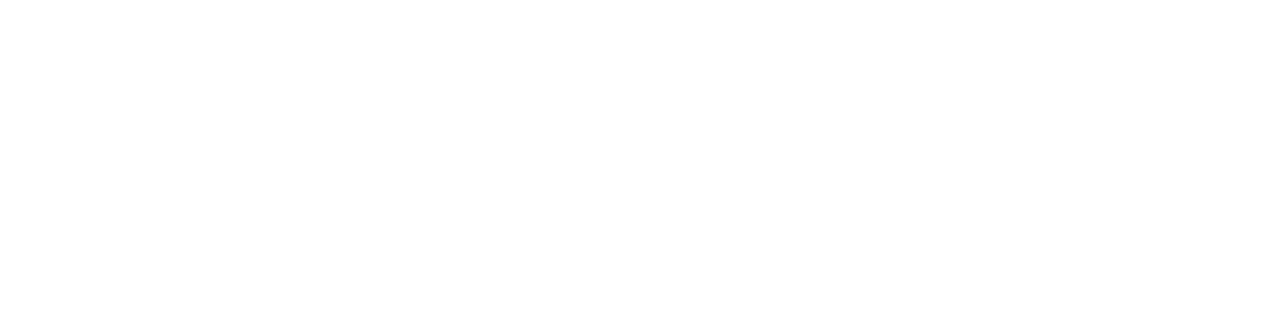
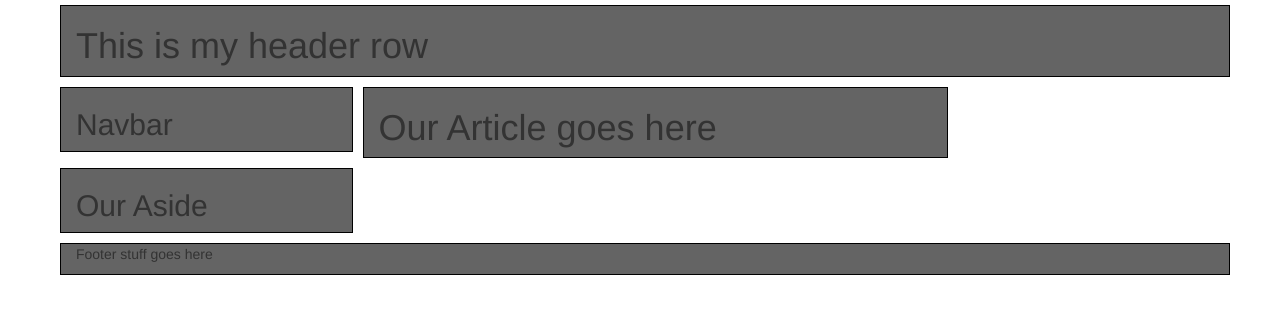
Before and after one commit to Patmonaghan/bootstrap_grid, a plain HTML site: page index.html in a window 1280 px wide. Drawn offline with nearby package versions, Linux system fonts and the light colour scheme.

Commit message:
Update index.html

```diff
--- a/index.html
+++ b/index.html
@@ -12,8 +12,15 @@
     <link rel="stylesheet" href="//netdna.bootstrapcdn.com/bootstrap/3.1.1/css/bootstrap.min.css">
     <style>
     .container {
-     border: 2 px solid rgb(0,0,0);
+     border: 1 px solid rgb(0,0,0);
     }
+
+    header, nav, article, aside, footer {
+      margin: 5px;
+      border:1px solid rgb(0,0,0);
+      background-color: rgb(100,100,100);
+    }
+
     </style>
     <!-- HTML5 Shim and Respond.js IE8 support of HTML5 elements and media queries -->
      <!-- WARNING: Respond.js doesn't work if you view the page via file:// -->
@@ -25,6 +32,27 @@
   <body>
     <div class="container">
       <!-- all content goes in here -->
+      <div class="row">
+        <header class="col-md-12">
+          <h1> This is my header row </h1>
+        </header>
+      </div>
+      <div class="row">
+      <nav class= "col-md-3">
+        <h2> Navbar</h2>
+      </nav>
+      <article class= "col-md-6">
+        <h1> Our Article goes here</h1>
+      </article>
+      <aside class= "col-md-3">
+        <h2> Our Aside </h2>
+      </aside>
+
+      </div>
+      <div class="row">
+      <footer class="col-md-12"><p>Footer stuff goes here</p></footer>
+
+      </div>
     </div>
 
 
```
